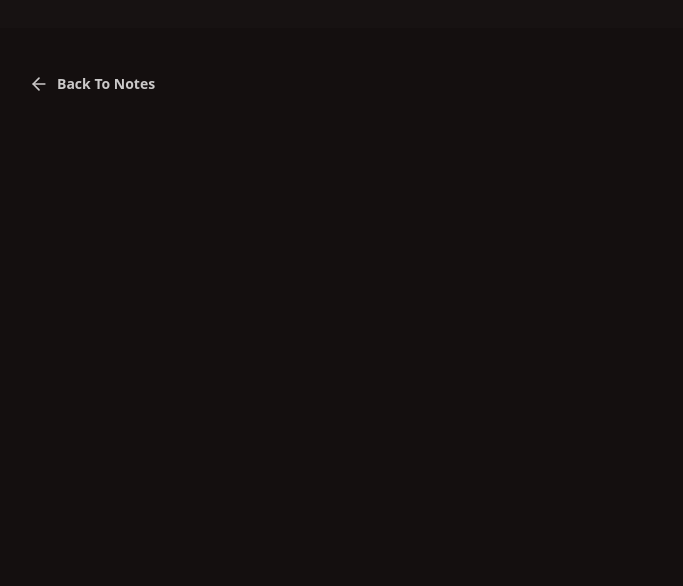
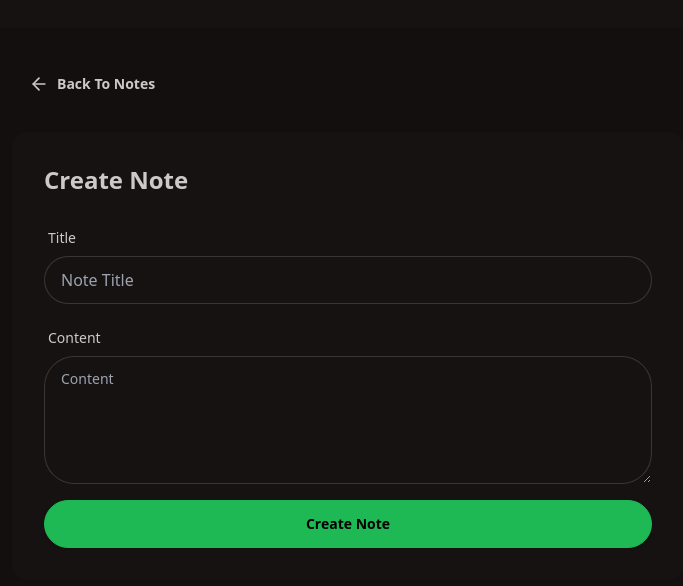
Before and after one commit to suman-max10/catalog-app, a React (Vite) app in the folder frontend/vite-project/: page /create in a window 1280 px wide. Shown: the top 586 px of the page, without its empty margins (292-975 px from the left). Built offline with nearby package versions, Linux system fonts and the light colour scheme.

Commit message:
some feature adding.

```diff
--- a/frontend/vite-project/src/pages/CreatePage.jsx
+++ b/frontend/vite-project/src/pages/CreatePage.jsx
@@ -3,13 +3,40 @@
 import { ArrowLeftIcon } from "lucide-react";
 import React, { useState } from "react";
 import { Link } from "react-router-dom";
+import { useNavigate } from "react-router-dom";
+import api from "../lib/axios";
+import toast from "react-hot-toast";
+import axios from "axios";
 
 const CreatePage = () => {
   const [title, setTitle] = useState("");
   const [content, setContent] = useState("");
   const [loading, setLoading] = useState(false);
+  const navigate = useNavigate();
 
-  const handleSubmit = () => {};
+  const handleSubmit = async (e) => {
+    e.preventDefault();
+    console.log(title);
+    console.log(content);
+
+    if (!title.trim() || !content.trim()) {
+      toast.error("Please fill in both title and content");
+      return;
+    }
+
+    try {
+      setLoading(true);
+      await axios.post("/notes", { title, content });
+      toast.success("Note created successfully");
+      setTitle("");
+      setContent("");
+      navigate("/");
+    } catch (error) {
+      toast.error(error.response?.data?.message || "Failed to create note");
+    } finally {
+      setLoading(false);
+    }
+  };
 
   return (
     <div className='min-h-screen bg-base-200'>
@@ -19,6 +46,46 @@ const CreatePage = () => {
             <ArrowLeftIcon className='size-5' />
             Back To Notes
           </Link>
+
+          <div className='card bg-base-100'>
+            <div className='card-body'>
+              <h2 className='card-title text-2xl mb-4'>Create Note</h2>
+
+              <form onSubmit={handleSubmit}>
+                <div className='form-control mb-4'>
+                  <label className='label'>
+                    <span className='label-text'>Title</span>
+                  </label>
+                  <input
+                    type='text'
+                    placeholder='Note Title'
+                    className='input input-bordered'
+                    value={title}
+                    onChange={(e) => setTitle(e.target.value)}
+                  />
+                </div>
+
+                <div className='form-control mb-4'>
+                  <label className='label'>
+                    <span className='label-text'>Content</span>
+                  </label>
+                  <textarea
+                    placeholder='Content'
+                    className='textarea textarea-bordered min-h-32'
+                    value={content}
+                    onChange={(e) => setContent(e.target.value)}
+                  />
+                </div>
+
+                <button
+                  type='submit'
+                  className='btn btn-primary w-full'
+                  disabled={loading}>
+                  {loading ? "Saving..." : "Create Note"}
+                </button>
+              </form>
+            </div>
+          </div>
         </div>
       </div>
     </div>
```
